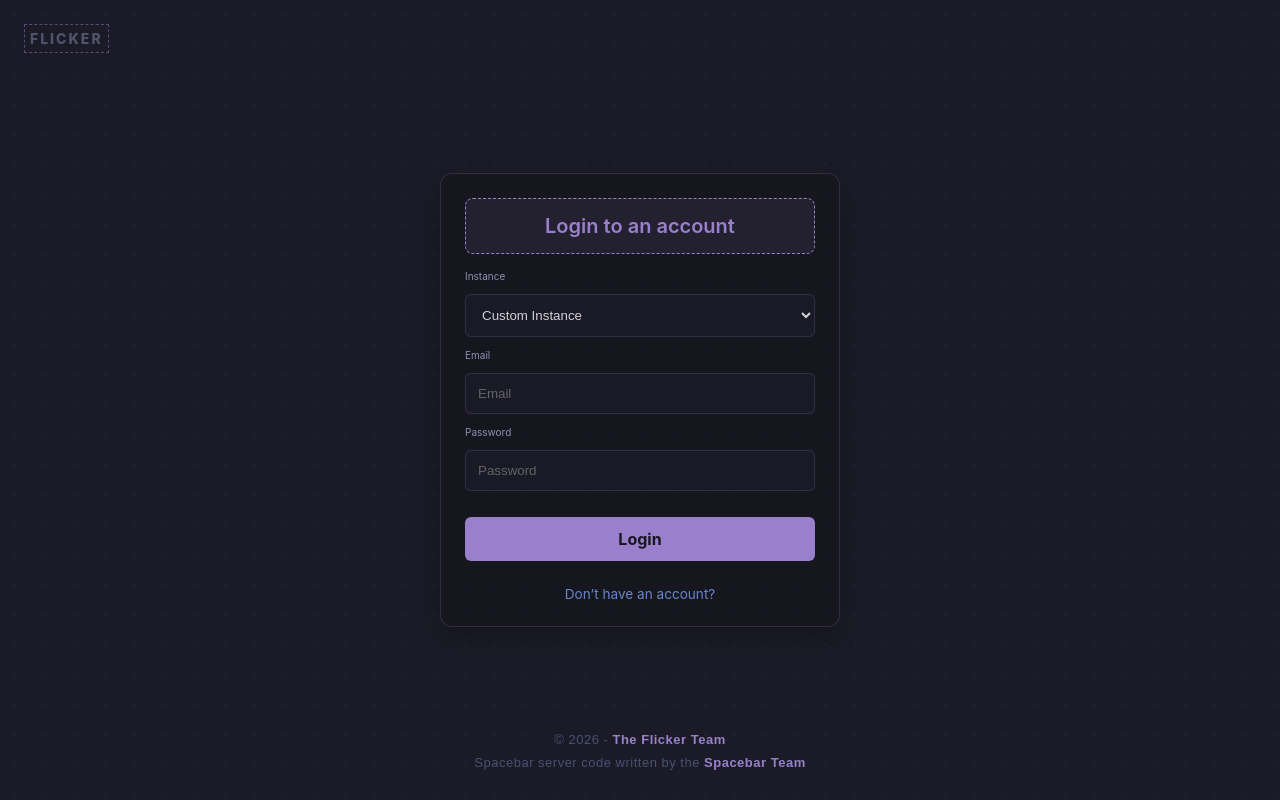
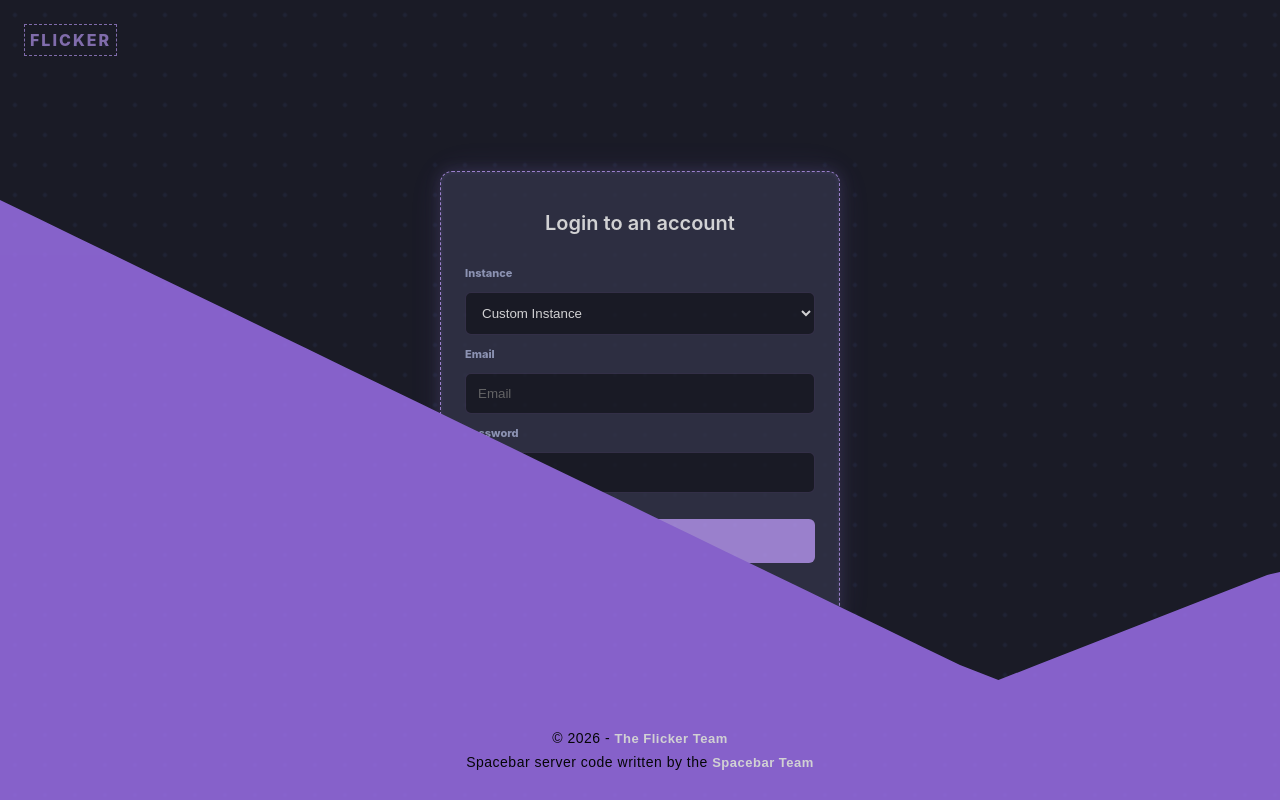
Before and after one commit to FlickerTeam/Client, a React (Vite) app: page /login in a window 1280 px wide. Built offline with nearby package versions, Linux system fonts and the light colour scheme.

Commit message:
style: update footer shape and login box shadow to match mockup

```diff
--- a/src/App.css
+++ b/src/App.css
@@ -4,6 +4,7 @@
   --bg-panel: #1f2335;
   --accent-primary: #bb9af7;
   --accent-secondary: #7aa2f7;
+  --footer-slash: #a274f4;
   --text-main: #a9b1d6;
   --text-bright: #c0caf5;
   --bg-bright: #e5e4d9;
@@ -99,11 +100,9 @@ body {
 .brand span {
   font-weight: 800;
   letter-spacing: 2px;
-  color: var(--text-main);
-  font-size: 14px;
+  color: var(--accent-primary);
   border: 1px dashed var(--accent-primary);
   padding: 5px;
-  opacity: 0.6;
 }
 
 .login-link {
@@ -127,13 +126,63 @@ body {
   font-family: sans-serif;
 }
 
+.credits-shape {
+  clip-path: polygon(
+    0% 0%,
+    3% 3.1%,
+    6% 6.2%,
+    9% 9.3%,
+    12% 12.4%,
+    15% 15.5%,
+    18% 18.6%,
+    21% 21.7%,
+    24% 24.8%,
+    27% 27.9%,
+    30% 31%,
+    33% 34.1%,
+    36% 37.2%,
+    39% 40.3%,
+    42% 43.4%,
+    45% 46.5%,
+    48% 49.6%,
+    51% 52.7%,
+    54% 55.8%,
+    57% 58.9%,
+    60% 62%,
+    63% 65.1%,
+    66% 68.2%,
+    69% 71.3%,
+    72% 74.4%,
+    75% 77.5%,
+    78% 80%,
+    81% 77.5%,
+    84% 75%,
+    87% 72.5%,
+    90% 70%,
+    93% 67.5%,
+    96% 65%,
+    99% 62.5%,
+    100% 62%,
+    100% 100%,
+    0% 100%
+  );
+  background: var(--footer-slash);
+  width: 100%;
+  position: absolute;
+  bottom: 0;
+  height: 600px;
+}
+
 .credits span {
   display: block;
   letter-spacing: 0.5px;
+  color: black;
+  font-size: 14px;
+  font-weight: 400;
 }
 
 .credits .login-link {
-  color: var(--accent-primary);
+  color: white;
   text-decoration: none;
   font-weight: 600;
   transition: color 0.2s ease;
--- a/src/components/auth/authForm.css
+++ b/src/components/auth/authForm.css
@@ -2,7 +2,7 @@ body {
   margin: 0;
   min-height: 100vh;
   background-color: var(--bg-dark-alt);
-  background-image: radial-gradient(var(--bg-panel) 1px, transparent 1px);
+  background-image: radial-gradient(var(--bg-panel) 1px, transparent 3px);
   background-size: 30px 30px;
   display: flex;
   justify-content: center;
@@ -17,25 +17,26 @@ body {
 }
 
 .register-form {
-  background: var(--bg-sidebar);
+  background: var(--bg-alt);
   padding: 24px;
   border-radius: 12px;
   display: flex;
   flex-direction: column;
   gap: 16px;
   color: var(--text-main);
-  border: 1px solid var(--border-color);
-  box-shadow: 0 10px 25px var(--shadow-main);
+  box-shadow:
+    0 0 15px rgb(167 139 250 / 20%),
+    0 0 40px rgb(167 139 250 / 10%),
+    inset 0 0 4px rgb(167 139 250 / 20%);
+  border: 1.5px dashed var(--accent-primary);
 }
 
 .register-form .form-header {
-  background: rgb(187 154 247 / 10%);
-  border: 1px dashed var(--accent-primary);
   padding: 15px;
   text-align: center;
   border-radius: 8px;
   font-weight: 600;
-  color: var(--accent-primary);
+  color: white;
   font-size: 20px;
 }
 
@@ -86,7 +87,8 @@ body {
 }
 
 .form-body span {
-  font-size: 10px;
+  font-size: 11px;
+  font-weight: 800;
 }
 
 .layout-container {
--- a/src/components/common/footer.tsx
+++ b/src/components/common/footer.tsx
@@ -2,6 +2,8 @@ import { Link } from 'react-router-dom';
 
 function Footer() {
   return (
+    <>
+      <div className='credits-shape'></div>
       <footer className='credits'>
         <span>
           © 2026 -{' '}
@@ -16,6 +18,7 @@ function Footer() {
           </Link>
         </span>
       </footer>
+    </>
   );
 }
 
--- a/src/pages/register.tsx
+++ b/src/pages/register.tsx
@@ -19,7 +19,6 @@ function Register(): JSX.Element {
   const [password, setPassword] = useState('');
   const [customInstance, setCustomInstance] = useState('');
   const [instance, setInstance] = useState<Instance | string | undefined>(undefined);
-  const [showPreview, setShowPreview] = useState(false);
 
   const { instances, status, setStatus, errorMsg, setErrorMsg, checkInstance } = useAuthLogic(
     instance,
@@ -117,14 +116,6 @@ function Register(): JSX.Element {
           setCustomInstance={setCustomInstance}
           setPassword={setPassword}
         />
-        <button
-          className={`preview-tab ${showPreview ? 'active' : ''}`}
-          onClick={() => {
-            setShowPreview(!showPreview);
-          }}
-        >
-          {showPreview ? 'Close Preview' : 'Preview Account'}
-        </button>
       </div>
       <Footer />
     </div>
```
Lines whose indentation alone changed are shown as unchanged.
